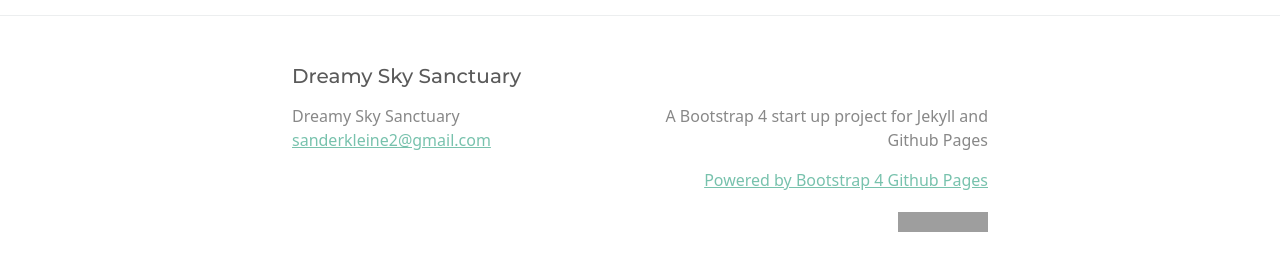
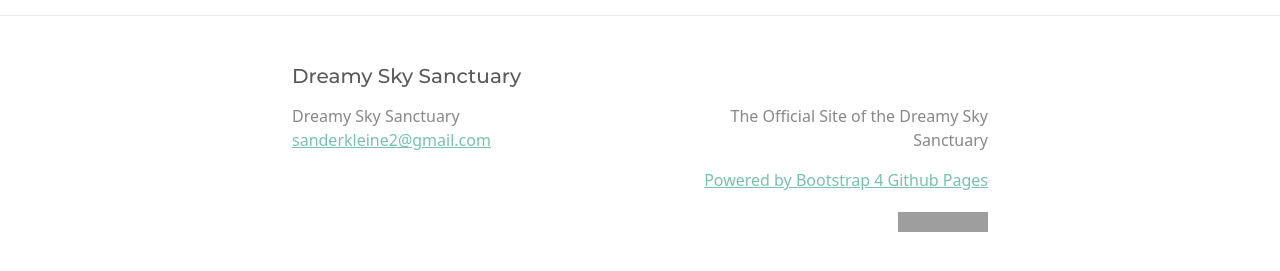
Before and after one commit to sander1946/Dreamy-site, a Jekyll site: the page built from index.md, in a window 1280 px wide. Shown: the part 295-566 px from the top of the page. Built offline with Jekyll 4.4.1, drawn with Linux system fonts in a browser that asks for light colours; grey boxes are pictures that could not be loaded.

Commit message:
Update _config.yml

```diff
--- a/_config.yml
+++ b/_config.yml
@@ -16,7 +16,7 @@
 title: Dreamy Sky Sanctuary
 email: "sanderkleine2@gmail.com"
 description: >- # this means to ignore newlines until "baseurl:"
-  A Bootstrap 4 start up project for Jekyll and Github Pages
+  The Official Site of the Dreamy Sky Sanctuary
 baseurl: "/" # the subpath of your site, e.g. /blog
 url: "https://dreamyskysanctuary.com" # the base hostname & protocol for your site, e.g. http://example.com
 #twitter_username: ---
```
